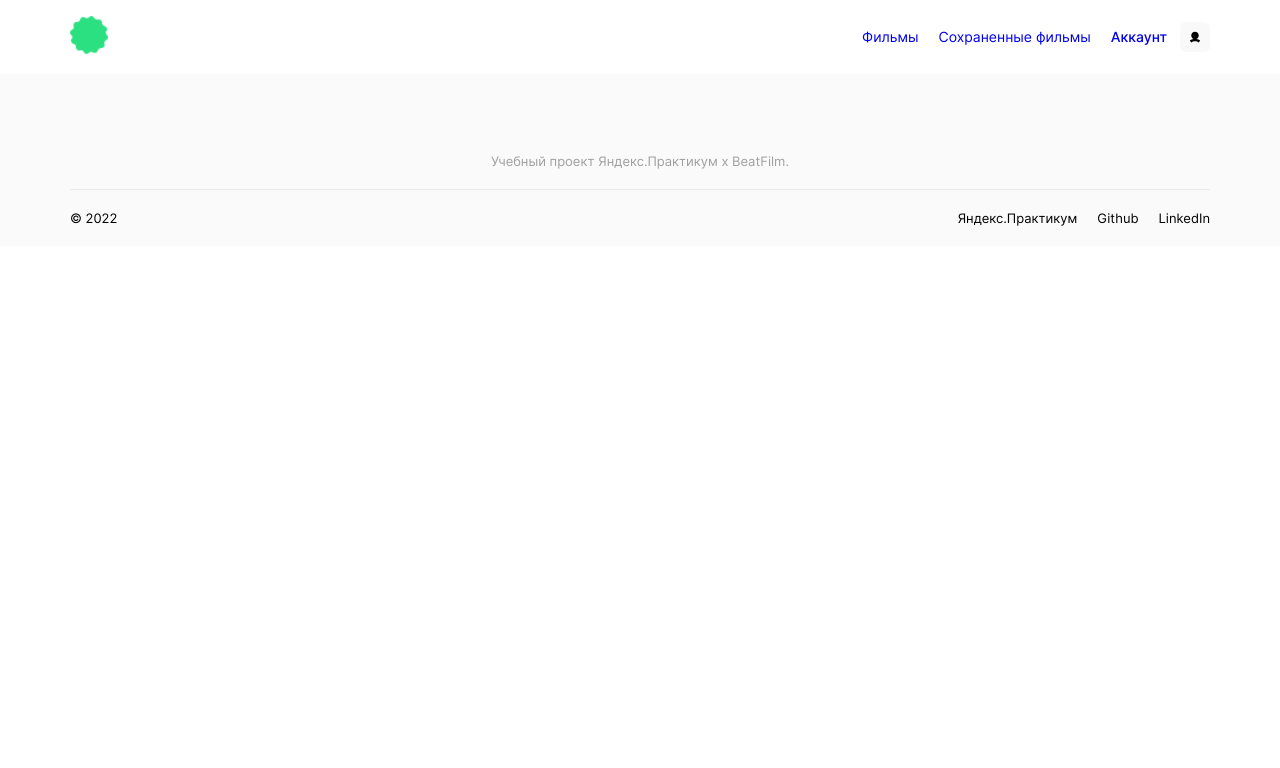
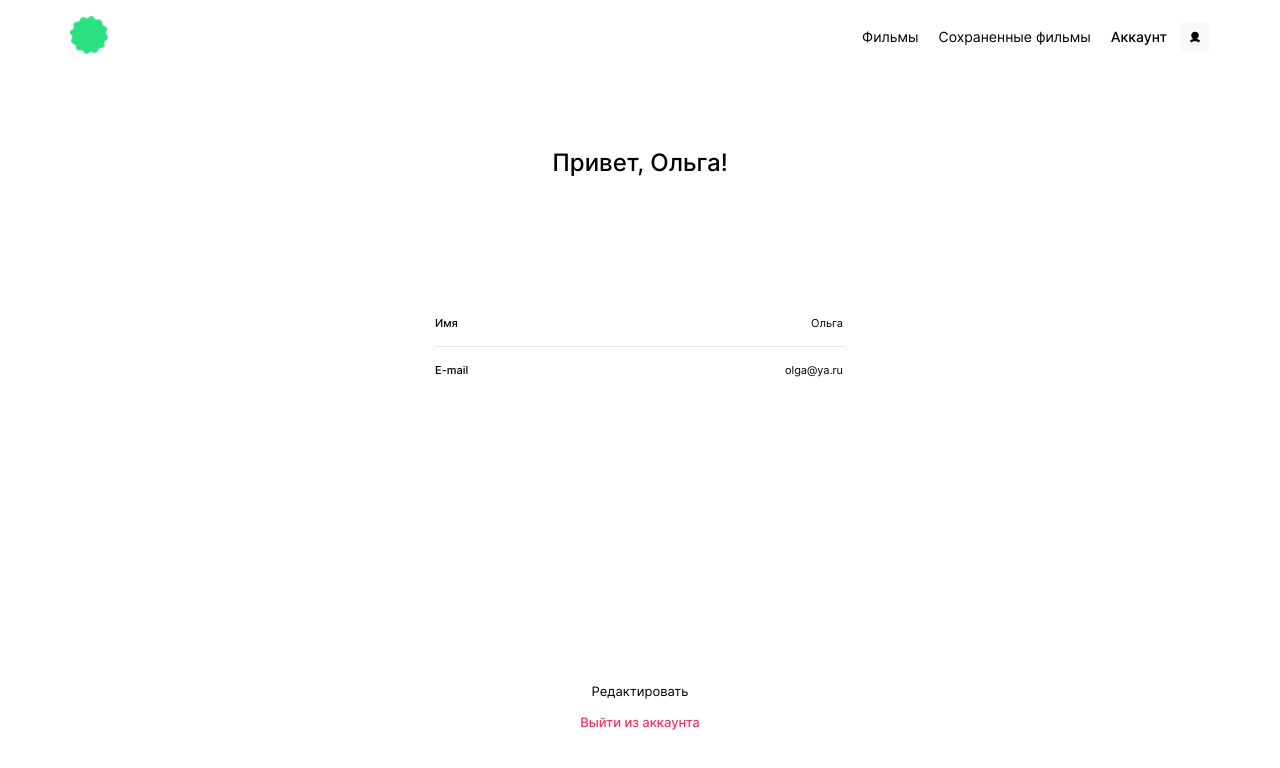
Before and after one commit to OMaykova/movies-explorer-frontend, a React (Create React App) app: page /profile in a window 1280 px wide. Shown: the top 768 px of the page. Built offline with nearby package versions, Linux system fonts and the light colour scheme.

Commit message:
feat: profile

```diff
--- a/src/components/App/App.jsx
+++ b/src/components/App/App.jsx
@@ -2,36 +2,46 @@ import React from 'react';
 import Header from '../Header/Header';
 import Main from '../Main/Main';
 import Footer from '../Footer/Footer';
+import Movies from '../Movies/Movies';
+import SavedMovies from '../SavedMovies/SavedMovies';
+import Profile from '../Profile/Profile';
 import PageNotFound from '../PageNotFound/PageNotFound';
 import { Route, Switch } from 'react-router-dom';
 import './App.css';
 
 function App() {
-
-
-
   function handleSignIn() {
-    let x=0;
-    return x+=1;
-  }
-  function handlePromoButton() {
     let x=0;
     return x+=1;
   }
   return (
     <div className="page">
       <Switch>
-        {/* <ProtectedRoute exact path='/'> */}
-        <Route path ='/'>
-          <Header handleSignIn={handleSignIn} isLoggedIn='true'/>
-          <Main handlePromoButton={handlePromoButton}/>
+        <Route exact path ='/'>
+          <Header handleSignIn={handleSignIn} isLoggedIn='false'/>
+          <Main />
+          <Footer />
+        </Route>
+        {/* <ProtectedRoute exact path='/movies'> */}
+        <Route path='/movies'>
+          <Header isLoggedIn='true'/>
+          <Movies />
+          <Footer />
+        </Route>
+        {/* </ProtectedRoute> */}
+        {/* <ProtectedRoute exact path='/saved-movies'> */}
+        <Route path='/saved-movies'>
+          <Header isLoggedIn='true'/>
+          <SavedMovies />
           <Footer />
         </Route>
         {/* </ProtectedRoute> */}
         {/* <ProtectedRoute exact path='/profile'> */}
-        <Route exact path='/profile' isLoggedIn='true'>
-          <Header />
-          {/* <Profile /> */}
+        <Route path='/profile'>
+          <Header isLoggedIn='true' />
+          <Profile
+          user={{name: 'Ольга', email: 'olga@ya.ru'}}
+          />
         </Route>
         {/* </ProtectedRoute> */}
         {/* <Route exact path='/signup'>
--- /dev/null
+++ b/src/components/Form/Form.css
@@ -0,0 +1,3 @@
+.form__container {
+
+}
--- a/src/components/Header/Header.css
+++ b/src/components/Header/Header.css
@@ -5,7 +5,7 @@
   justify-content: space-between;
   align-items: center;
 }
-.header__landing {
+.header_landing {
   background-color: #465DFF;
 }
 .header__logo {
--- a/src/components/Header/Header.jsx
+++ b/src/components/Header/Header.jsx
@@ -5,7 +5,9 @@ import Navigation from '../Navigation/Navigation';
 import './Header.css';
 
 function Header({hundleSignIn, isLoggedIn }) {
+  console.log(isLoggedIn)
   const headerClassName = `header ${isLoggedIn ? '' : 'header_landing'}`;
+  console.log(headerClassName)
   let header__container;
   if (!isLoggedIn) {
     header__container =
--- a/src/components/Main/Main.jsx
+++ b/src/components/Main/Main.jsx
@@ -4,29 +4,16 @@ import AboutProject from '../AboutProject/AboutProject'
 import Techs from '../Techs/Techs';
 import AboutMe from '../AboutMe/AboutMe';
 import Portfolio from '../Portfolio/Portfolio';
-import Movies from '../Movies/Movies';
-import SavedMovies from '../SavedMovies/SavedMovies';
 import './Main.css';
-import { Route, Switch } from 'react-router-dom';
 
-function Main({handlePromoButton}) {
+function Main() {
   return (
     <main className='main'>
-      <Switch>
-        <Route exact path='/'>
-          <Promo handlePromoButton={handlePromoButton}/>
-          <AboutProject />
-          <Techs />
-          <AboutMe />
-          <Portfolio />
-        </Route>
-        <Route exact path='/movies'>
-          <Movies />
-        </Route>
-        <Route exact path='/saved-movies'>
-          <SavedMovies />
-        </Route>
-      </Switch>
+      <Promo />
+      <AboutProject />
+      <Techs />
+      <AboutMe />
+      <Portfolio />
     </main>
   )
 }
--- a/src/components/Navigation/Navigation.css
+++ b/src/components/Navigation/Navigation.css
@@ -10,6 +10,7 @@
   margin-right: 20px;
   text-decoration: none;
   align-self: center;
+  color: #000000;
 }
 .header-nav__link_active {
   font-weight: 500;
--- /dev/null
+++ b/src/components/Profile/Profile.css
@@ -0,0 +1,116 @@
+.profile {
+  display: flex;
+  flex-direction: column;
+  align-items: center;
+}
+.profile__title {
+  margin: 74px 0 0;
+  font-style: normal;
+  font-weight: 500;
+  font-size: 24px;
+  line-height: 29px;
+  text-align: center;
+}
+.profile__form {
+  display: flex;
+  flex-direction: column;
+  align-items: center;
+  justify-content: space-between;
+  width: 410px;
+  min-height: calc(100vh - 74px - 29px - 74px - 123px - 70px);
+  padding: 123px 0 70px;
+}
+.profile__form-input {
+  display: flex;
+  justify-content: space-between;
+  border-bottom: 1px solid #E8E8E8;
+  width: 410px;
+  box-sizing: border-box;
+}
+.profile__form-input:last-child {
+  border: none;
+}
+.profile-input__title {
+  font-style: normal;
+  font-weight: 500;
+  font-size: 11px;
+  line-height: 13px;
+  margin: 17px 5px 16px 0;
+}
+.profile-input__value {
+  font-style: normal;
+  font-weight: 400;
+  font-size: 11px;
+  line-height: 13px;
+  text-align: right;
+  overflow: hidden;
+  text-overflow: ellipsis;
+  border: none;
+  background-color: #FFFFFF;
+  flex-grow: 1;
+  height: 18px;
+  align-self: center;
+}
+.profile-input__value:focus {
+  outline: 1px solid #E8E8E8;
+}
+.profile-input__value::placeholder {
+  color: #000000;
+}
+.form__button {
+  width: 396px;
+  height: 45px;
+  background: #FF6838;
+  border: none;
+  border-radius: 3px;
+  margin-top: 20px;
+  color: #FFFFFF;
+  padding: 0;
+}
+.form__button:hover {
+  opacity: 0.8;
+  cursor: pointer;
+}
+.form__button:focus {
+  outline: 2px solid #AAAAAA;
+}
+.form__button_disabled {
+  background: #F8F8F8;
+  color: #C2C2C2;
+  cursor: default;
+}
+.profile__edit-container {
+  display: flex;
+  flex-direction: column;
+  align-items: center;
+}
+.profile__edit-container_hidden {
+  display: none;
+}
+.profile__edit-button {
+  font-style: normal;
+  font-weight: 400;
+  font-size: 13px;
+  line-height: 16px;
+  background: transparent;
+  border: none;
+  width: 410px;
+  height: 16px;
+  margin-bottom: 16px;
+}
+.profile__edit-button:hover {
+  cursor: pointer;
+  opacity: 0.7
+}
+.profile__logout {
+  font-style: normal;
+  font-weight: 500;
+  font-size: 13px;
+  line-height: 16px;
+  color: #EE3465;
+  text-decoration: none;
+}
+.profile__logout:hover {
+  cursor: pointer;
+  opacity: 0.7
+}
--- /dev/null
+++ b/src/components/Profile/Profile.jsx
@@ -0,0 +1,46 @@
+import React, { useState } from 'react';
+import { Link } from 'react-router-dom';
+import './Profile.css';
+
+function Profile({user}) {
+  const [editing, setEditing] = useState(false);
+
+  function handleEditButtonProfile() {
+    setEditing(true)
+  }
+
+  const disabled = editing ? '' : 'disabled';
+  const displayFormButton = {
+    display: `${editing ? 'block' : 'none'}`
+  };
+  const displayEditButtonClassName = `profile__edit-container ${editing ? 'profile__edit-container_hidden' : ''}`;
+
+  return (
+    <section className='profile'>
+      <h2 className='profile__title'>Привет, {user.name}!</h2>
+      <form className='profile__form' name='profile-form'>
+        <div className='form__container'>
+          <div className='profile__form-input'>
+            <p className='profile-input__title'>Имя</p>
+            <input className='profile-input__value' type='text' name='name' placeholder={user.name} disabled={disabled}></input>
+          </div>
+          <div className='profile__form-input'>
+            <p className='profile-input__title'>E-mail</p>
+            <input className='profile-input__value' type='email' name='email' placeholder={user.email} disabled={disabled}></input>
+          </div>
+        </div>
+        <div className='form__button-container'>
+          <div className='form__button-confirm-container' style={displayFormButton}>
+            <span className='form__error'></span>
+            <button className='form__button'>Сохранить</button>
+          </div>
+          <div className={displayEditButtonClassName}>
+            <button className='profile__edit-button' type='button' title='Редактировать' onClick={handleEditButtonProfile}>Редактировать</button>
+            <Link to="/" className="profile__logout">Выйти из аккаунта</Link>
+          </div>
+        </div>
+      </form>
+    </section>
+  )
+}
+export default Profile;
```
Also changed, not shown: src/components/Form/Form.jsx (added, +34 -0 lines).
